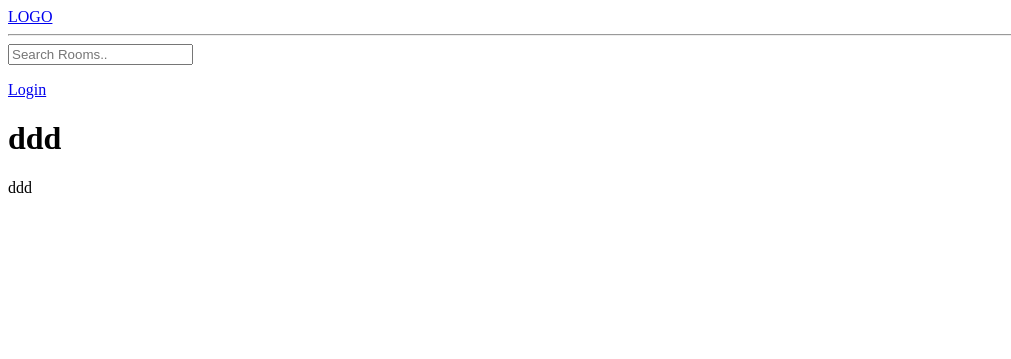
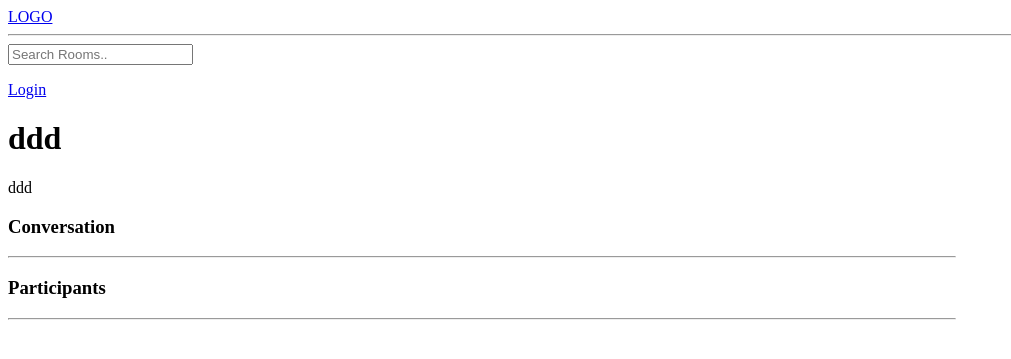
Before and after one commit to creepy-pirate/django-stumblr, a Django app: page /room/15/ in a window 1280 px wide. Shown: the top 359 px of the page, without its empty margins (0-1011 px from the left). Run offline with Django 4.2, Linux system fonts and the light colour scheme; data comes from the database, SQL or seed files in the repository; both versions use the stored data as it was after the commit.

Commit message:
added CRUD for message in room

```diff
--- a/stumblr/base/models.py
+++ b/stumblr/base/models.py
@@ -13,7 +13,7 @@ class Room(models.Model):
     topic = models.ForeignKey(Topic,on_delete=models.SET_NULL,null=True)
     name =  models.CharField(max_length=200)
     description = models.TextField(null=True,blank=True)
-    #participants =
+    participants = models.ManyToManyField(User,related_name='participants',blank=True)
     updated = models.DateTimeField(auto_now=True)
     created = models.DateTimeField(auto_now_add=True)
 
--- a/stumblr/base/templates/base/room.html
+++ b/stumblr/base/templates/base/room.html
@@ -1,6 +1,59 @@
 {%extends 'main.html'%}
 
 {%block content%}
+<style>
+    .room-container{
+        display: grid;
+        grid-template-columns: 3fr 1fr;
+
+    }
+</style>
+<div class="room-container">
+    <div>
+
+
 <h1>{{room.name}}</h1>
 <p>{{room.description}}</p>
+<div class="comment-wrapper">
+    <h3>Conversation</h3>
+    <hr>
+
+    {% for message in room_messages %}
+    <div>
+        {% if request.user == message.user%}
+        <a href="{% url 'delete-message' message.id %}">Delete</a>
+        {% endif %}
+        <small>@{{message.user}}  {{message.created|timesince}} ago</small>
+        <p>{{message.body}}</p>
+        <hr>
+    </div>
+    {% endfor%}
+    </div>
+
+    <div class="comment-form">
+        <form method="POST" action="">
+            {% csrf_token %}
+
+            {% if request.user.is_authenticated %}
+            <input type="text" name="body" placeholder="Write your message here..">
+
+        </form>
+
+    </div>
+    {% endif%}
+
+
+    </div>
+    <div>
+        <h3>Participants</h3>
+        <hr>
+        {% for user in participants %}
+        <div>
+            <p>@{{user.username}}</p>
+        </div>
+        {% endfor%}
+    </div>
+
+</div>
+
 {%endblock%}
--- a/stumblr/base/urls.py
+++ b/stumblr/base/urls.py
@@ -10,4 +10,5 @@ urlpatterns = [
     path('create-room/',views.createRoom,name="create-room"),
     path('update-room/<str:pk>/',views.updateRoom,name="update-room"),
     path('delete-room/<str:pk>/',views.deleteRoom,name="delete-room"),
+     path('delete-message/<str:pk>/',views.deleteMessage,name="delete-message"),
 ]
--- a/stumblr/base/views.py
+++ b/stumblr/base/views.py
@@ -1,8 +1,9 @@
+from email import message
 from django.shortcuts import render, redirect
 from django.http import HttpResponse
 from django.contrib import messages
 from django.contrib.auth.decorators import login_required
-from .models import Room, Topic
+from .models import Message, Room, Topic, Message
 from django.db.models import Q
 from .forms import RoomForm
 from django.contrib.auth.models import User
@@ -68,7 +69,18 @@ def home(request):
 
 def room(request,pk):
     room = Room.objects.get(id=pk)
-    context = {'room':room}
+    room_messages = room.message_set.all().order_by('-created')
+    participants = room.participants.all()
+    if request.method == 'POST':
+        message = Message.objects.create(
+            user = request.user,
+            room = room,
+            body = request.POST.get('body')
+        )
+        room.participants.add(request.user)
+        return redirect('room',pk=room.id)
+
+    context = {'room':room,'room_messages':room_messages,'participants':participants}
     return render(request,'base/room.html',context)
 
 
@@ -106,3 +118,14 @@ def deleteRoom(request,pk):
         room.delete()
         return redirect('home')
     return render(request,'base/delete.html',{'obj':room})
+
+
+@login_required(login_url='/login')
+def deleteMessage(request,pk):
+    message = Message.objects.get(id=pk)
+    if request.user != message.user:
+        return HttpResponse('You are not allowed to do that!')
+    if request.method == 'POST':
+        message.delete()
+        return redirect('home')
+    return render(request,'base/delete.html',{'obj':message})
```
Also changed, not shown: stumblr/base/migrations/0003_alter_room_options_room_participants.py (added), stumblr/db.sqlite3.
